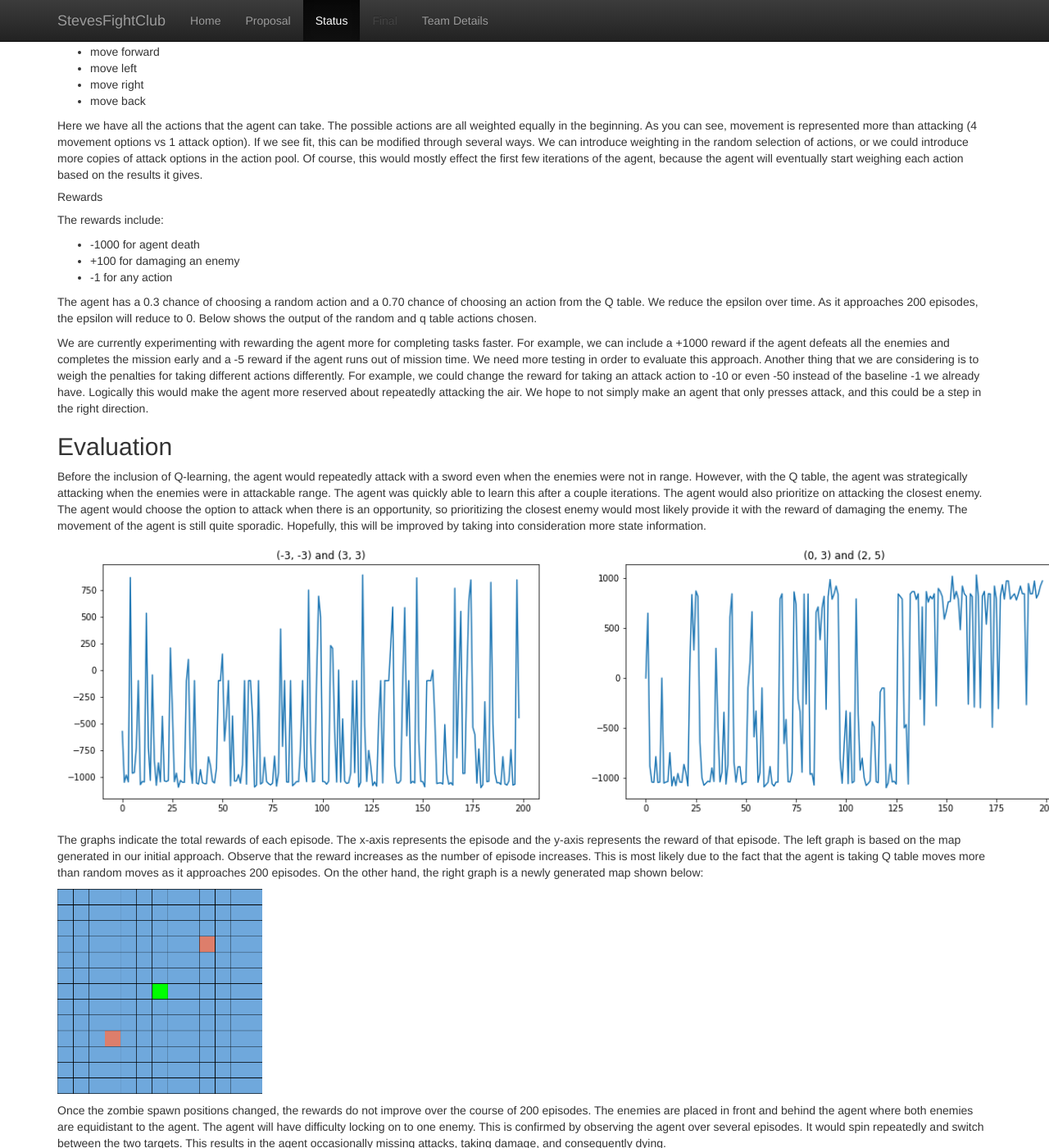
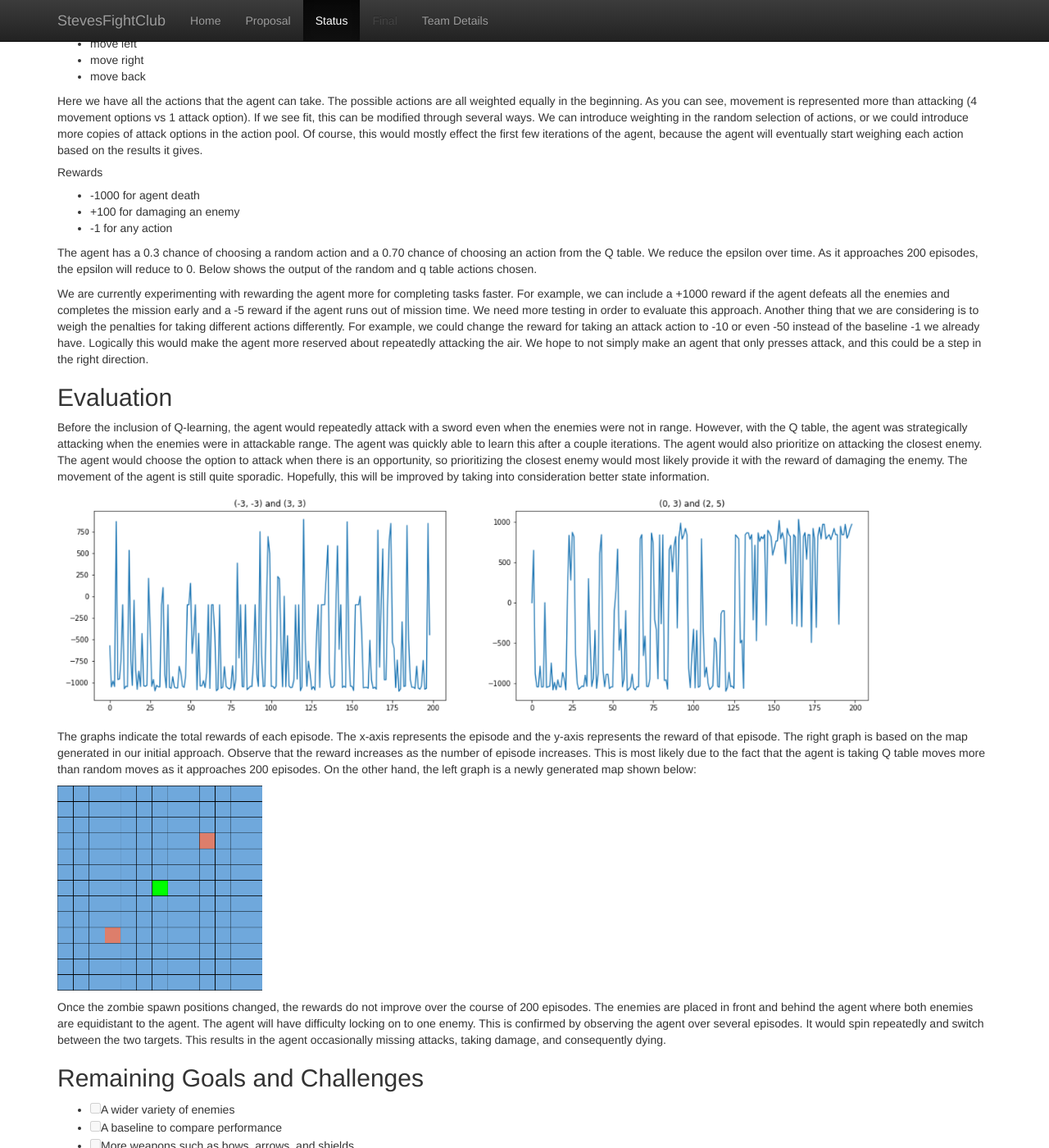
Before and after one commit to Slendolan/StevesFightClub, a Jekyll site: the page built from docs/status.md, in a window 1280 px wide and 1400 px high, scrolled down 1246 px. Shown: the whole window at 82% size. Built offline with Jekyll 4.4.1, drawn with Linux system fonts in a browser that asks for light colours.

Commit message:
Update status.md formatting

```diff
--- a/docs/status.md
+++ b/docs/status.md
@@ -36,7 +36,6 @@
 This leaves the question of how the size and shape of the arena can come into play.  Based on the above mentioned state heuristic, there is no way for the agent to differentiate between fighting mobs in the middle of the arena and in a corner of the arena (except for if there is a clear pattern of movement that the mobs will take, which we found no evidence of).  We already tried to make the state based on the agent's position in the arena, so that is most likely not going to work.  We theorize it would be better to instead differentiate between the states of not being surrounded by walls, having a wall nearby, and having a corner nearby.  This can be accomplished by using information about the size and shape of the arena.  For our experimentation, we use a 13x13 arena.  If we know the length and width, as well as the general shape of the arena (rectangular), we can create a simple function that takes the agent's position and creates a state based on whether it is in a corner tile, a wall tile, or any other tile.  While the agent's state is not implemented this way at the time of writing this, it is definitely something to look to implement correctly as a next step in this project.
 
 ##### Actions
-This version includes the following actions:
 - attack
 - move forward
 - move left
@@ -46,8 +45,6 @@
 Here we have all the actions that the agent can take.  The possible actions are all weighted equally in the beginning.  As you can see, movement is represented more than attacking (4 movement options vs 1 attack option).  If we see fit, this can be modified through several ways.  We can introduce weighting in the random selection of actions, or we could introduce more copies of attack options in the action pool.  Of course, this would mostly effect the first few iterations of the agent, because the agent will eventually start weighing each action based on the results it gives.
 
 ##### Rewards
-
-The rewards include:
 - -1000 for agent death
 - +100 for damaging an enemy
 - -1 for any action
@@ -59,13 +56,13 @@
 
 ## Evaluation
 
-Before the inclusion of Q-learning, the agent would repeatedly attack with a sword even when the enemies were not in range. However, with the Q table, the agent was strategically attacking when the enemies were in attackable range. The agent was quickly able to learn this after a couple iterations. The agent would also prioritize on attacking the closest enemy. The agent would choose the option to attack when there is an opportunity, so prioritizing the closest enemy would most likely provide it with the reward of damaging the enemy. The movement of the agent is still quite sporadic. Hopefully, this will be improved by taking into consideration more state information.
+Before the inclusion of Q-learning, the agent would repeatedly attack with a sword even when the enemies were not in range. However, with the Q table, the agent was strategically attacking when the enemies were in attackable range. The agent was quickly able to learn this after a couple iterations. The agent would also prioritize on attacking the closest enemy. The agent would choose the option to attack when there is an opportunity, so prioritizing the closest enemy would most likely provide it with the reward of damaging the enemy. The movement of the agent is still quite sporadic. Hopefully, this will be improved by taking into consideration better state information.
 
 
 
-<img src="img/results_graphs.png">
+<img src="img/results_graphs.png" width="1000">
 
-The graphs indicate the total rewards of each episode. The x-axis represents the episode and the y-axis represents the reward of that episode. The left graph is based on the map generated in our initial approach. Observe that the reward increases as the number of episode increases. This is most likely due to the fact that the agent is taking Q table moves more than random moves as it approaches 200 episodes. On the other hand, the right graph is a newly generated map shown below:
+The graphs indicate the total rewards of each episode. The x-axis represents the episode and the y-axis represents the reward of that episode. The right graph is based on the map generated in our initial approach. Observe that the reward increases as the number of episode increases. This is most likely due to the fact that the agent is taking Q table moves more than random moves as it approaches 200 episodes. On the other hand, the left graph is a newly generated map shown below:
 
 <img src="img/challenge_spawn.png" width="250" height="250">
 
```
